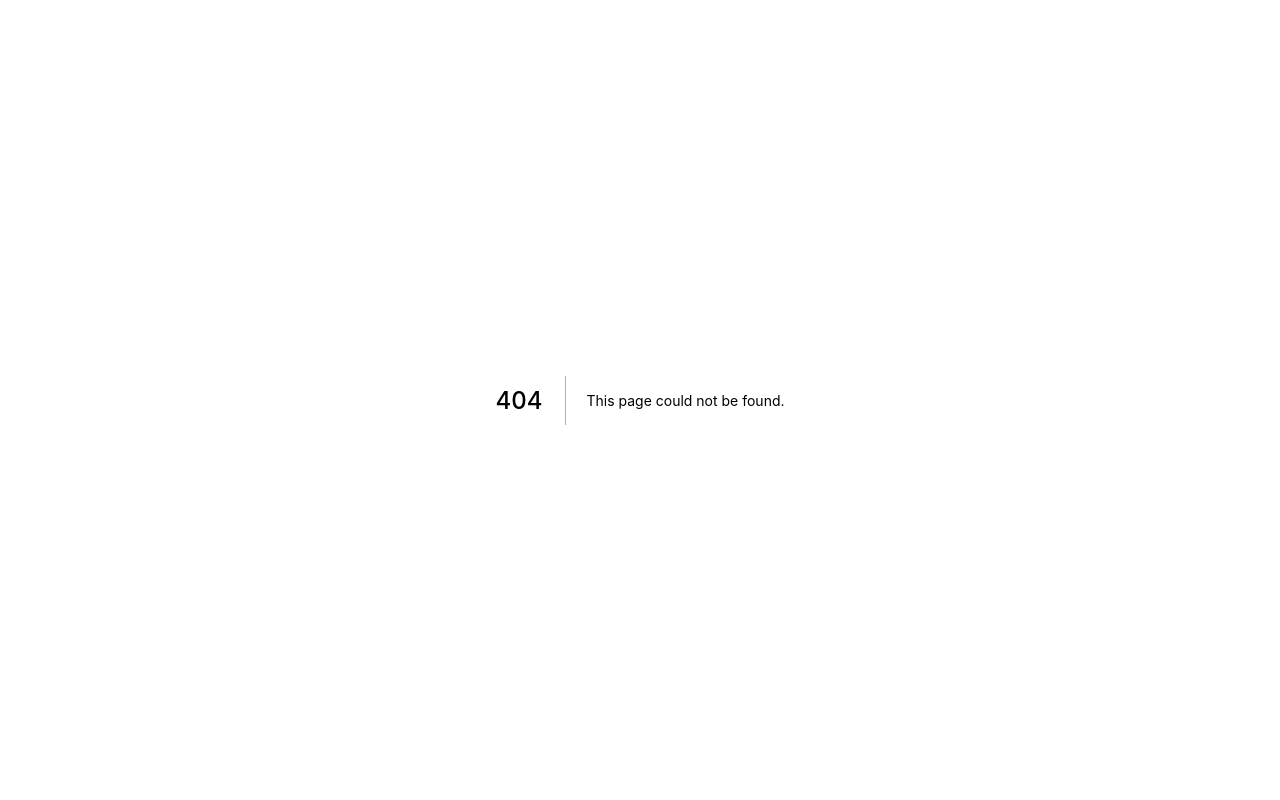
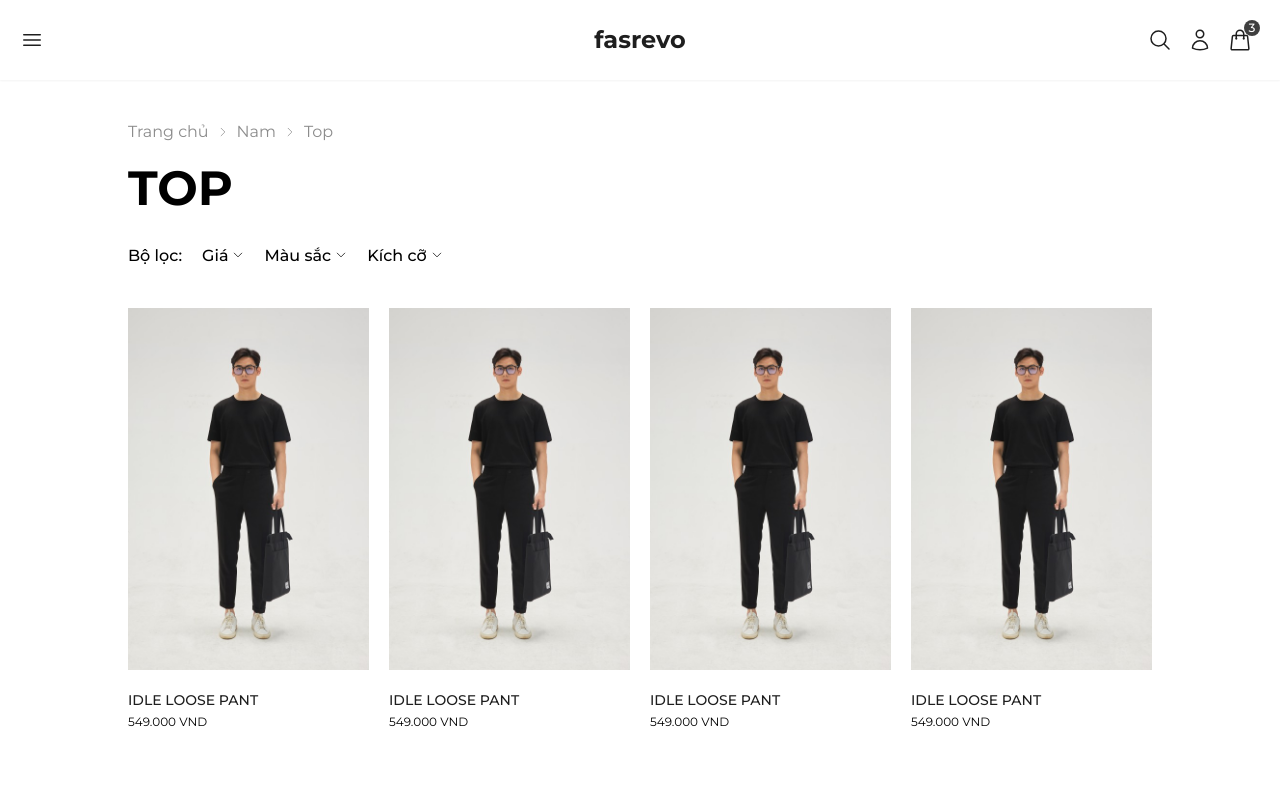
Before and after one commit to tiendung06/fasrevo, a Next.js app: page /men/products/top in a window 1280 px wide. Before the commit this address had no page. Shown: the top 800 px of the page. Built offline with nearby package versions, Linux system fonts and the light colour scheme.

Commit message:
Commit 23/10/2022

```diff
--- a/pages/cart/index.js
+++ b/pages/cart/index.js
@@ -3,7 +3,6 @@ import Link from 'next/link';
 import Image from 'next/image';
 import Main from '../../src/layout/Main';
 import Section from '../../src/layout/Section';
-import icon_close from '../../public/assets/icon-times.svg';
 import product from '../../public/images/product1.jpg';
 import styles from './cart.module.scss';
 
--- a/pages/men/index.js
+++ b/pages/men/index.js
@@ -1,17 +1,26 @@
 import React from 'react';
-import Banner from '../../src/components/Banner';
+import banner from '../../public/images/banner4.jpg';
 import Collections from '../../src/components/Collections';
 import FeaturedProduct from '../../src/components/FeaturedProduct';
 import Main from '../../src/layout/Main';
-import { navMen } from '../../src/constants/nav.js';
-import Video from '../../src/components/Video';
 
 const Men = () => {
   return (
-    <Main navType={navMen}>
-      <Banner></Banner>
+    <Main transparent={true}>
+      {/* <div className='relative w-full max-w-[1920px] h-screen max-h-[870px] mx-auto overflow-hidden'>
+        <picture>
+          <img src={banner.src} alt='' className='w-full h-full object-cover' />
+        </picture>
+        <div className='absolute left-1/2 top-1/2 -translate-x-1/2 -translate-y-1/2 bottom-0 text-white text-center flex items-center justify-center'>
+          <div className=''>
+            <h1 className='uppercase text-5xl font-bold mb-5'>Nam</h1>
+            <p className='uppercase font-bold mb-5 text-lg'>
+              Sự đơn giản là định nghĩa của thanh lịch.
+            </p>
+          </div>
+        </div>
+      </div> */}
       <Collections></Collections>
-      <Video></Video>
       <FeaturedProduct></FeaturedProduct>
     </Main>
   );
--- /dev/null
+++ b/pages/men/products/top/index.js
@@ -0,0 +1,147 @@
+import Link from 'next/link';
+import React from 'react';
+import List from '../../../../src/components/List';
+import Main from '../../../../src/layout/Main';
+import Section from '../../../../src/layout/Section';
+import styles from './top.module.scss';
+
+const Top = () => {
+  return (
+    <Main>
+      <Section>
+        <div className='py-10'>
+          <div className='flex mb-5 text-header'>
+            <Link href='/'>
+              <a>Trang chủ</a>
+            </Link>
+            <ArrowRight />
+            <Link href='/men'>
+              <a>Nam</a>
+            </Link>
+            <ArrowRight />
+            <Link href='/men/top'>
+              <a>Top</a>
+            </Link>
+          </div>
+          <h1 className='uppercase text-5xl font-bold pb-8'>Top</h1>
+          <div className='flex font-medium mb-10'>
+            <span className='pr-5'>Bộ lọc:</span>
+            <ul className='inline-flex'>
+              <li className={`${styles.filter} pr-5 relative cursor-pointer`}>
+                <div>
+                  <span>Giá</span>
+                  <span className='inline-flex items-center pl-1'>
+                    <svg
+                      xmlns='http://www.w3.org/2000/svg'
+                      fill='none'
+                      viewBox='0 0 24 24'
+                      strokeWidth={1.5}
+                      stroke='currentColor'
+                      className='w-3 h-3'
+                    >
+                      <path
+                        strokeLinecap='round'
+                        strokeLinejoin='round'
+                        d='M19.5 8.25l-7.5 7.5-7.5-7.5'
+                      />
+                    </svg>
+                  </span>
+                </div>
+                <div
+                  className={`${styles.filter_menu} hidden absolute z-20 top-6 left-0 bg-white shadow-md min-w-[150px]`}
+                >
+                  <div className='p-5'>Giá tăng dần</div>
+                  <div className='p-5'>Giá giảm dần</div>
+                </div>
+              </li>
+              <li className={`${styles.filter} pr-5 relative cursor-pointer`}>
+                <div className=''>
+                  <span>Màu sắc</span>
+                  <span className='inline-flex items-center pl-1'>
+                    <svg
+                      xmlns='http://www.w3.org/2000/svg'
+                      fill='none'
+                      viewBox='0 0 24 24'
+                      strokeWidth={1.5}
+                      stroke='currentColor'
+                      className='w-3 h-3'
+                    >
+                      <path
+                        strokeLinecap='round'
+                        strokeLinejoin='round'
+                        d='M19.5 8.25l-7.5 7.5-7.5-7.5'
+                      />
+                    </svg>
+                  </span>
+                </div>
+                <div
+                  className={`${styles.filter_menu} hidden absolute z-20 top-6 left-0 bg-white shadow-md min-w-[150px]`}
+                >
+                  <div className='p-5'>Đen</div>
+                  <div className='p-5'>Trắng</div>
+                  <div className='p-5'>Xanh</div>
+                  <div className='p-5'>Đỏ</div>
+                  <div className='p-5'>Cam</div>
+                </div>
+              </li>
+              <li className={`${styles.filter} pr-5 relative cursor-pointer`}>
+                <div className=''>
+                  <span>Kích cỡ</span>
+                  <span className='inline-flex items-center pl-1'>
+                    <svg
+                      xmlns='http://www.w3.org/2000/svg'
+                      fill='none'
+                      viewBox='0 0 24 24'
+                      strokeWidth={1.5}
+                      stroke='currentColor'
+                      className='w-3 h-3'
+                    >
+                      <path
+                        strokeLinecap='round'
+                        strokeLinejoin='round'
+                        d='M19.5 8.25l-7.5 7.5-7.5-7.5'
+                      />
+                    </svg>
+                  </span>
+                </div>
+                <div
+                  className={`${styles.filter_menu} hidden absolute z-20 top-6 left-0 bg-white shadow-md min-w-[150px]`}
+                >
+                  <div className='p-5'>S</div>
+                  <div className='p-5'>M</div>
+                  <div className='p-5'>L</div>
+                  <div className='p-5'>XL</div>
+                  <div className='p-5'>XXL</div>
+                </div>
+              </li>
+            </ul>
+          </div>
+          <List />
+        </div>
+      </Section>
+    </Main>
+  );
+};
+
+const ArrowRight = () => {
+  return (
+    <span className='inline-flex items-center px-2'>
+      <svg
+        xmlns='http://www.w3.org/2000/svg'
+        fill='none'
+        viewBox='0 0 24 24'
+        strokeWidth={1.5}
+        stroke='currentColor'
+        className='w-3 h-3'
+      >
+        <path
+          strokeLinecap='round'
+          strokeLinejoin='round'
+          d='M8.25 4.5l7.5 7.5-7.5 7.5'
+        />
+      </svg>
+    </span>
+  );
+};
+
+export default Top;
--- /dev/null
+++ b/pages/men/products/top/top.module.scss
@@ -0,0 +1,5 @@
+.filter:hover {
+  .filter_menu {
+    display: block;
+  }
+}
--- /dev/null
+++ b/pages/search/index.js
@@ -0,0 +1,24 @@
+import React from 'react';
+import Main from '../../src/layout/Main';
+import Section from '../../src/layout/Section';
+import styles from './search.module.scss';
+
+const Search = () => {
+  return (
+    <Main>
+      <Section>
+        <div className={`${styles.search} w-full h-full py-5`}>
+          <div className='w-full h-10'>
+            <input
+              type='text'
+              className='w-full h-full text-header outline-none border-b border-b-[rgb(0,0,0,0.12)]'
+              placeholder='Nhập để tìm kiếm'
+            />
+          </div>
+        </div>
+      </Section>
+    </Main>
+  );
+};
+
+export default Search;
--- /dev/null
+++ b/pages/search/search.module.scss
@@ -0,0 +1,3 @@
+.search {
+  min-height: calc(100vh - 150px);
+}
--- a/src/components/Banner/index.js
+++ b/src/components/Banner/index.js
@@ -10,7 +10,7 @@ import 'swiper/css/pagination';
 
 const Banner = () => {
   return (
-    <div className='w-full'>
+    <div className='w-full max-w-[1920px] mx-auto'>
       <Swiper
         modules={[Autoplay, Pagination]}
         slidesPerView={'auto'}
--- a/src/components/Collections/index.js
+++ b/src/components/Collections/index.js
@@ -16,9 +16,17 @@ const Collections = () => {
   return (
     <Section title='Danh mục mua hàng'>
       <div className='grid gap-5 grid-cols-2 md:grid-cols-3' data-aos='fade-up'>
-        <CollectionItems image={top} type='Top' link='/top' />
-        <CollectionItems image={bottom} type='Bottom' link='/bottom' />
-        <CollectionItems image={accessory} type='Accessory' link='/accessory' />
+        <CollectionItems image={top} type='Top' link='/men/products/top' />
+        <CollectionItems
+          image={bottom}
+          type='Bottom'
+          link='/men/products/bottom'
+        />
+        <CollectionItems
+          image={accessory}
+          type='Accessory'
+          link='/men/products/accessory'
+        />
       </div>
     </Section>
   );
--- a/src/layout/Header/header.module.scss
+++ b/src/layout/Header/header.module.scss
@@ -9,6 +9,7 @@
 .white_background {
   background: white;
   color: #1e1e1e;
+  box-shadow: 0 1px 2px 0 rgb(0 0 0 / 0.05);
 }
 
 .sticky_class {
--- a/src/layout/Header/index.js
+++ b/src/layout/Header/index.js
@@ -41,7 +41,9 @@ const Header = ({ transparent = false }) => {
       <div
         id='header-desktop'
         className={`${styles.header_desktop} fixed top-0 z-10 ${
-          transparent ? 'bg-transparent text-white' : 'bg-white text-primary'
+          transparent
+            ? 'bg-transparent text-white'
+            : 'bg-white text-primary shadow-sm'
         }  w-full h-20 px-5 transition-all`}
       >
         <div className='max-w-[1920px] h-full mx-auto items-center relative grid grid-cols-3'>
```
Also changed, not shown: public/images/banner4.jpg, public/images/banner5.jpg.
